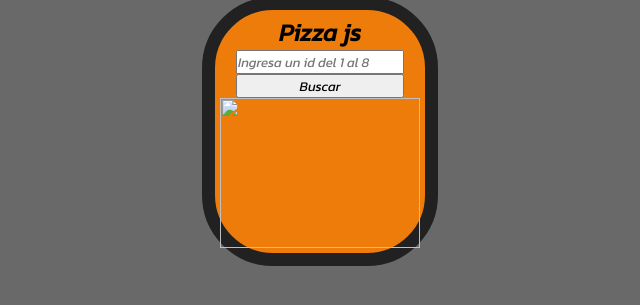
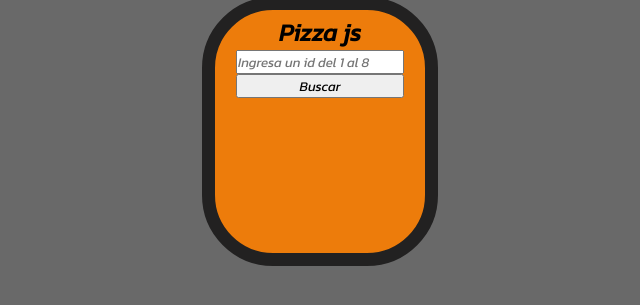
Before and after one commit to Lotz0/nucbapizzajs, a plain HTML site: page index.html in a window 1280 px wide. Shown: the part 213-518 px from the top of the page, without its empty margins (320-960 px from the left). Drawn offline with Linux system fonts and the light colour scheme.

Commit message:
correccion html

```diff
--- a/index.html
+++ b/index.html
@@ -27,7 +27,7 @@
             <h2 id="pizzaName"></h2>
             <h3 id="pizzaPrice"></h3>
             <div id="pizzaImg">
-                <img src="images/" id="imagenpizza">
+                <img src="images/" id="imagenpizza" style="display: none;">
             </div>
             </div>
         </div>
--- a/scripts.js
+++ b/scripts.js
@@ -86,5 +86,6 @@ if (localStorage.getItem("precioPizza")) {
 
 if (localStorage.getItem("imgPizza")){
     imgZappi.setAttribute('src',localStorage.getItem( "imgPizza"))
+    imgZappi.setAttribute('style', "")
     console.log(localStorage.getItem("imgPizza"))
 }
```
